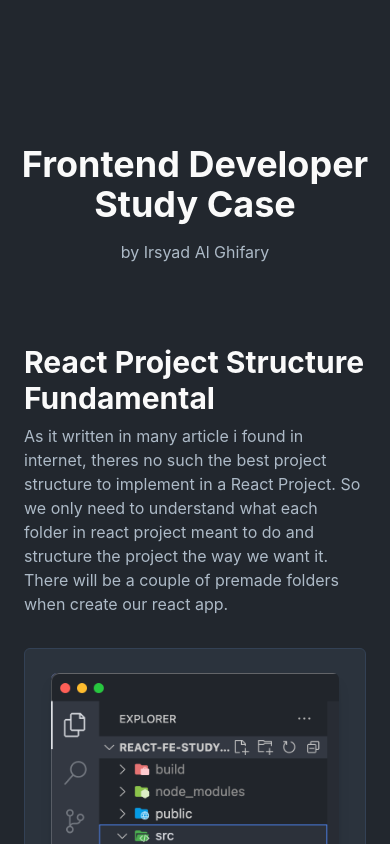
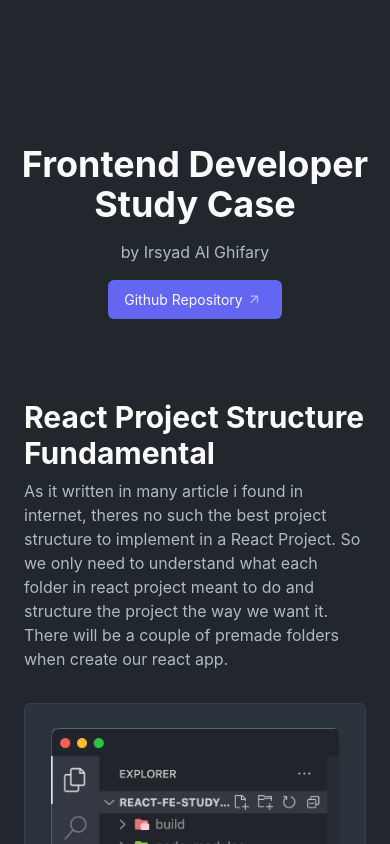
Before and after one commit to irsyaddd/react-fe-study-case, a React (Create React App) app: page / in a window 390 px wide. Shown: the top 844 px of the page. Built offline with nearby package versions, Linux system fonts and the light colour scheme.

Commit message:
add repo button on mobile view

```diff
--- a/src/App.tsx
+++ b/src/App.tsx
@@ -1,3 +1,4 @@
+import { Images } from "./assets";
 import GithubActions from "./components/GithubActions";
 import ReactProjectStructure from "./components/ReactProjectStructure";
 import TableOfContents from "./components/ToC";
@@ -6,13 +7,24 @@ import UnitTest from "./components/UnitTest";
 export default function App() {
   return (
     <div className="xl:mx-44 mt-36">
-      <div className="text-center">
+      <div className="flex flex-col items-center justify-center text-center">
         <h1 className="text-4xl md:text-6xl font-bold text-white-primary">
           Frontend Developer
           <br />
           Study Case
         </h1>
         <h4 className="pt-4 text-paragrahp-color">by Irsyad Al Ghifary</h4>
+        <div className="flex items-center bg-indigo-500 px-4 py-2 mt-4 rounded-md lg:hidden">
+          <a
+            href="https://github.com/irsyaddd/react-fe-study-case"
+            target="_blank"
+            rel="noopener noreferrer"
+            className="flex hover:cursor-pointer text-white-primary text-sm"
+          >
+            Github Repository
+          </a>
+          <img src={Images.linkArrow} alt="" />
+        </div>
       </div>
       <div className="flex flex-col items-center justify-center md:flex-row gap-12 pt-14 lg:pt-20 pb-16 lg:pb-44">
         <TableOfContents />
```
